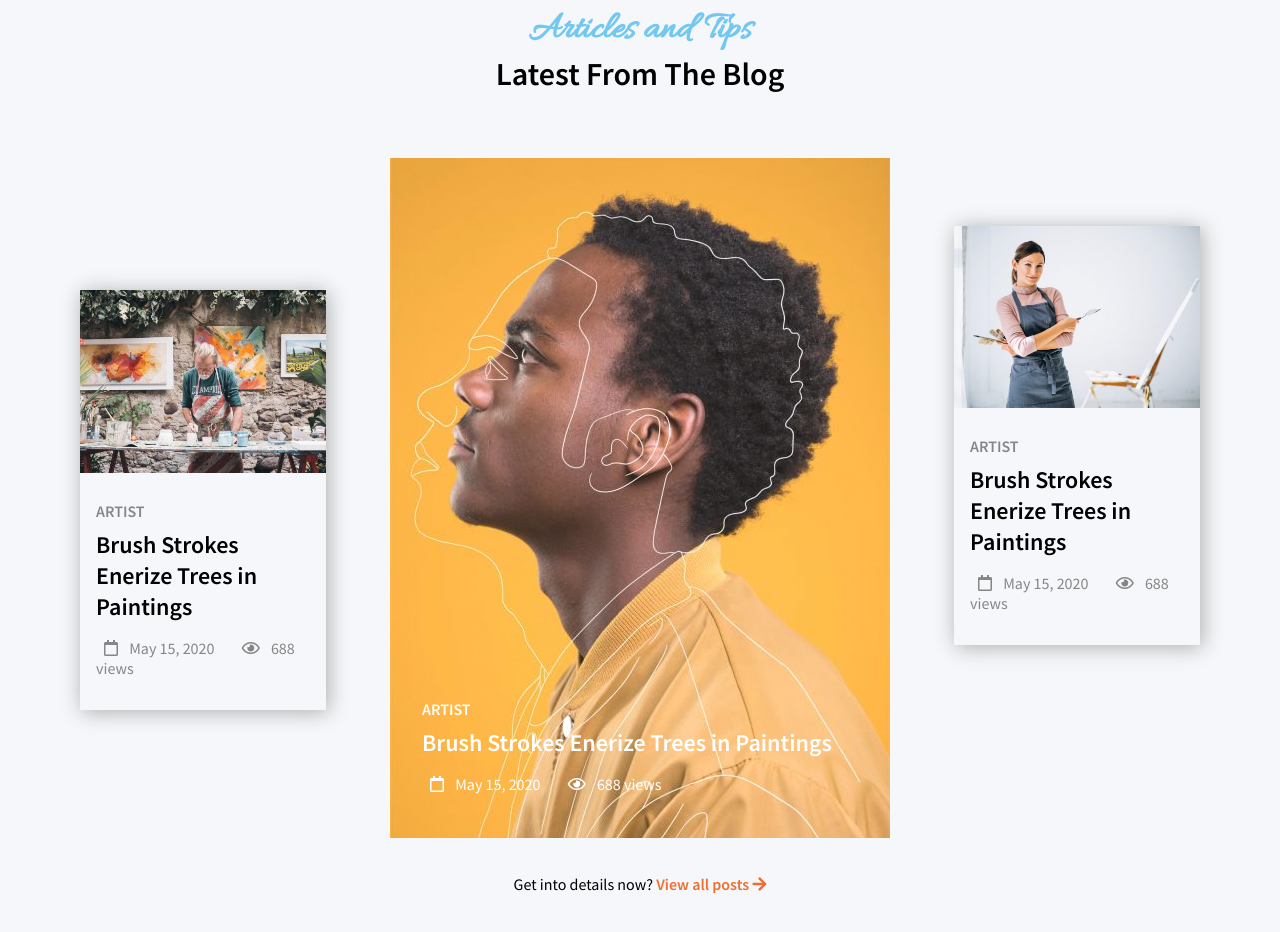
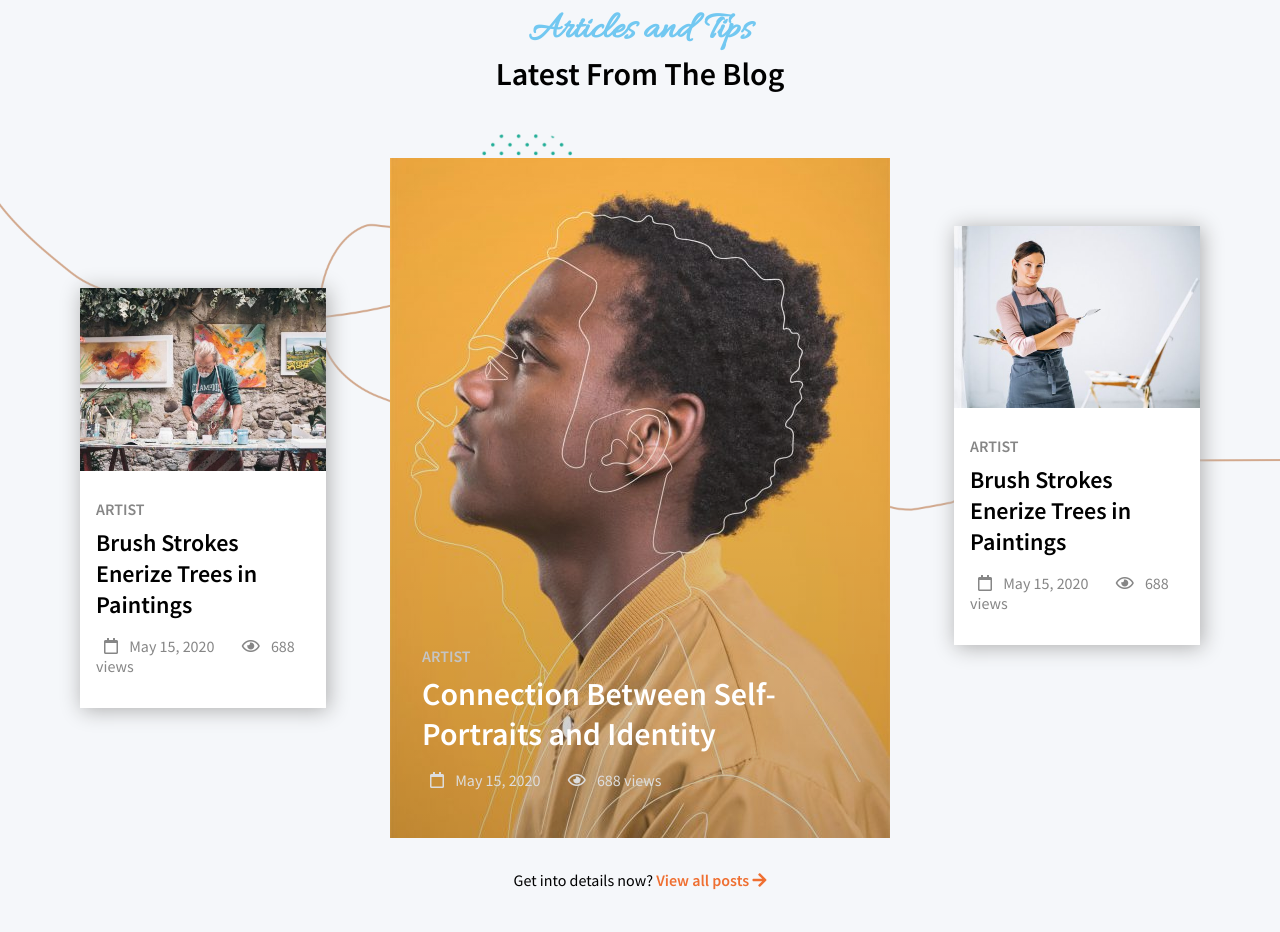
Before and after one commit to gabrivava/proj-html-vuejs, a website: page index.html in a window 1280 px wide. Shown: the part 5220-6152 px from the top of the page. Drawn offline with nearby package versions, Linux system fonts and the light colour scheme; a web font is replaced by a local one.

Commit message:
complete backgorund blog section

```diff
--- a/index.html
+++ b/index.html
@@ -247,7 +247,7 @@
                                 Artist
                             </div>
                             <div class="title">
-                                Brush Strokes Enerize Trees in Paintings
+                                Connection Between Self-Portraits and Identity
                             </div>
                             <div class="info">
                                 <i class="far fa-calendar"></i>
@@ -281,6 +281,11 @@
                     <span>Get into details now?</span>
                     <span> View all posts <i class="fas fa-arrow-right"></i></span>
                 </div>
+
+                <div class="background">
+                    <img src="./dist/img/maxcoach-shape-03.png" alt="">
+                    <img src="./dist/img/maxcoach-shape-05-150x150.png" alt="">
+                </div>
             </div>
         </div>
 
--- a/src/css/_blog.scss
+++ b/src/css/_blog.scss
@@ -2,6 +2,7 @@
     padding: 3rem;
     background-color: #F5F7FA;
     text-align: center;
+    position: relative;
     .articles {
         margin-top: 2rem;
         display: flex;
@@ -12,6 +13,8 @@
             text-align: left;
             box-shadow: 2px 2px 20px rgb(172, 172, 172);
             margin: 2rem;
+            z-index: 2;
+            background-color: white;
             &>img {
                 width: 100%;
             }
@@ -45,25 +48,35 @@
             align-self: flex-start;
         }
         .articolo-centrale {
+            z-index: 2;
             margin: 2rem;
             color: white;
             position: relative;
+            height: 680px;
             &>div {
+                display: flex;
+                flex-direction: column;
+                justify-content: flex-end;
                 position: absolute;
                 z-index: 2;
                 bottom: 0;
                 padding: 2rem;
                 text-align: left;
+                height: 100%;
+                width: 100%;
+                background: linear-gradient(0deg, rgba(0, 0, 0, 0.22) -1.61%, rgba(255, 255, 255, 0) 100%);
                 .type {
                     margin: 0.5rem 0;
                     text-transform: uppercase;
                     font-weight: 600;
+                    color: rgb(197, 197, 197);
                 }
                 .title {
                     font-weight: 600;
-                    font-size: 1.5rem;
+                    font-size: 2rem;
                 }
                 .info {
+                    color: rgb(221, 221, 221);
                     margin: 1rem 0;
                     i {
                         margin: 0 0.5rem
@@ -73,6 +86,20 @@
                     }
                 }
             }
+        }
+    }
+    .background {
+        :first-child {
+            width: 100%;
+            position: absolute;
+            left: 0;
+            top: 25%;
+            z-index: 1;
+        }
+        :nth-child(2) {
+            position: absolute;
+            top: 18%;
+            left: 35%;
         }
     }
     .all_post {
```
Also changed, not shown: dist/css/app.css.
